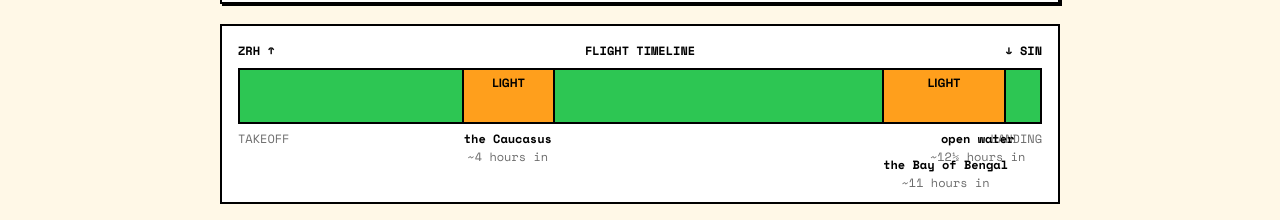
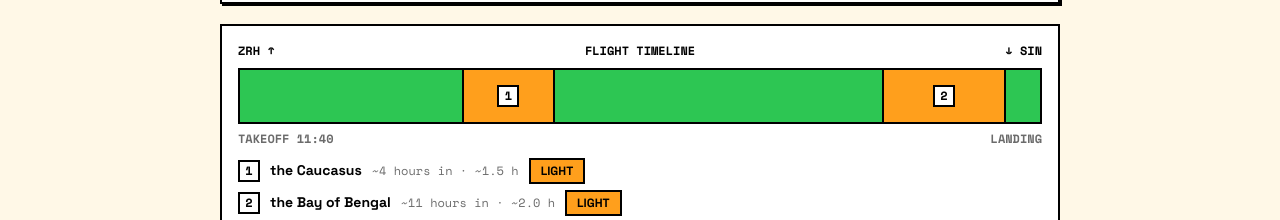
Before and after one commit to victorhwn7255/smooth-air-v0.18, a Next.js app: page / in a window 1280 px wide. Both pictures are taken after a click on the button "Generate briefing". Shown: the part 557-777 px from the top of the page. Built offline with nearby package versions, Linux system fonts and the light colour scheme; no server answers.

Commit message:
redesign(5/8): FlightRibbon — numbered bands + flow-layout legend; staggered ticks retired

```diff
--- a/src/components/FlightRibbon.tsx
+++ b/src/components/FlightRibbon.tsx
@@ -1,6 +1,15 @@
 import type { Briefing } from "@/lib/types";
-import { fmtH } from "@/lib/pipeline/narrative";
+import { fmtDur, fmtH } from "@/lib/pipeline/narrative";
+import { numSq } from "./ZoneCard";
 
+const chip =
+  "inline-block whitespace-nowrap border-2 border-black px-2.5 py-0.5 text-xs font-bold uppercase";
+
+/**
+ * Numbered ribbon (UX debt #1): zone bands carry number squares and a
+ * flow-layout legend replaces absolutely-positioned ticks — nothing can
+ * collide at any width or zone count. Numbers repeat on the zone cards.
+ */
 export default function FlightRibbon({ b }: { b: Briefing }) {
   const total = b.waypoints[b.waypoints.length - 1].elapsedH;
 
@@ -15,9 +24,7 @@ export default function FlightRibbon({ b }: { b: Briefing }) {
         <span>↓ {b.to}</span>
       </div>
       <div className="relative h-14 overflow-hidden border-2 border-black bg-success">
-        {b.zones.map((z, i) => {
-          const widthPct = Math.max(3, ((z.endH - z.startH) / total) * 100);
-          return (
+        {b.zones.map((z, i) => (
           <div
             key={i}
             className={`absolute inset-y-0 border-x-2 border-black ${
@@ -27,46 +34,35 @@ export default function FlightRibbon({ b }: { b: Briefing }) {
             }`}
             style={{
               left: (z.startH / total) * 100 + "%",
-                width: widthPct + "%",
+              width: Math.max(3, ((z.endH - z.startH) / total) * 100) + "%",
             }}
           >
-              {/* DECISION: label only bands wide enough to hold it — narrow
-                  bands overlapped illegibly; the ticks below still name them */}
-              {widthPct >= 10 && (
-                <span className="absolute left-1/2 top-1 -translate-x-1/2 whitespace-nowrap text-xs font-bold uppercase">
+            <span className="absolute left-1/2 top-1/2 -translate-x-1/2 -translate-y-1/2">
+              <span className={numSq}>{i + 1}</span>
+            </span>
+          </div>
+        ))}
+      </div>
+      <div className="mt-1.5 flex justify-between font-mono text-xs font-bold text-text-secondary">
+        <span>TAKEOFF {b.depLocalTime}</span>
+        <span>LANDING</span>
+      </div>
+      <div className="mt-2.5 flex flex-col gap-1.5">
+        {b.zones.map((z, i) => (
+          <div key={i} className="flex flex-wrap items-center gap-2.5 text-sm">
+            <span className={numSq}>{i + 1}</span>
+            <span className="whitespace-nowrap font-bold">{z.region}</span>
+            <span className="whitespace-nowrap font-mono text-xs text-text-secondary">
+              {fmtH((z.startH + z.endH) / 2).replace("about ", "~")} ·{" "}
+              {fmtDur(Math.max(0.2, z.endH - z.startH))}
+            </span>
+            <span
+              className={`${chip} ${z.cls === "light" ? "bg-warning" : "bg-error"}`}
+            >
               {z.cls}
             </span>
-              )}
           </div>
-          );
-        })}
-      </div>
-      <div className="relative mt-1.5 h-14 font-mono text-xs">
-        <span className="absolute left-0 top-0 text-text-secondary">
-          TAKEOFF
-        </span>
-        <span className="absolute right-0 top-0 text-text-secondary">
-          LANDING
-        </span>
-        {b.zones.map((z, i) => {
-          const mid = (z.startH + z.endH) / 2;
-          return (
-            <span
-              key={i}
-              className="absolute -translate-x-1/2 whitespace-nowrap text-center font-bold"
-              // stagger alternate ticks so labels stay legible at 360px
-              style={{
-                left: Math.min(92, Math.max(8, (mid / total) * 100)) + "%",
-                top: i % 2 ? "26px" : "0",
-              }}
-            >
-              {z.region}
-              <small className="block text-xs font-normal text-text-secondary">
-                {fmtH(mid).replace("about ", "~")}
-              </small>
-            </span>
-          );
-        })}
+        ))}
       </div>
     </section>
   );
```
Lines whose indentation alone changed are shown as unchanged.
